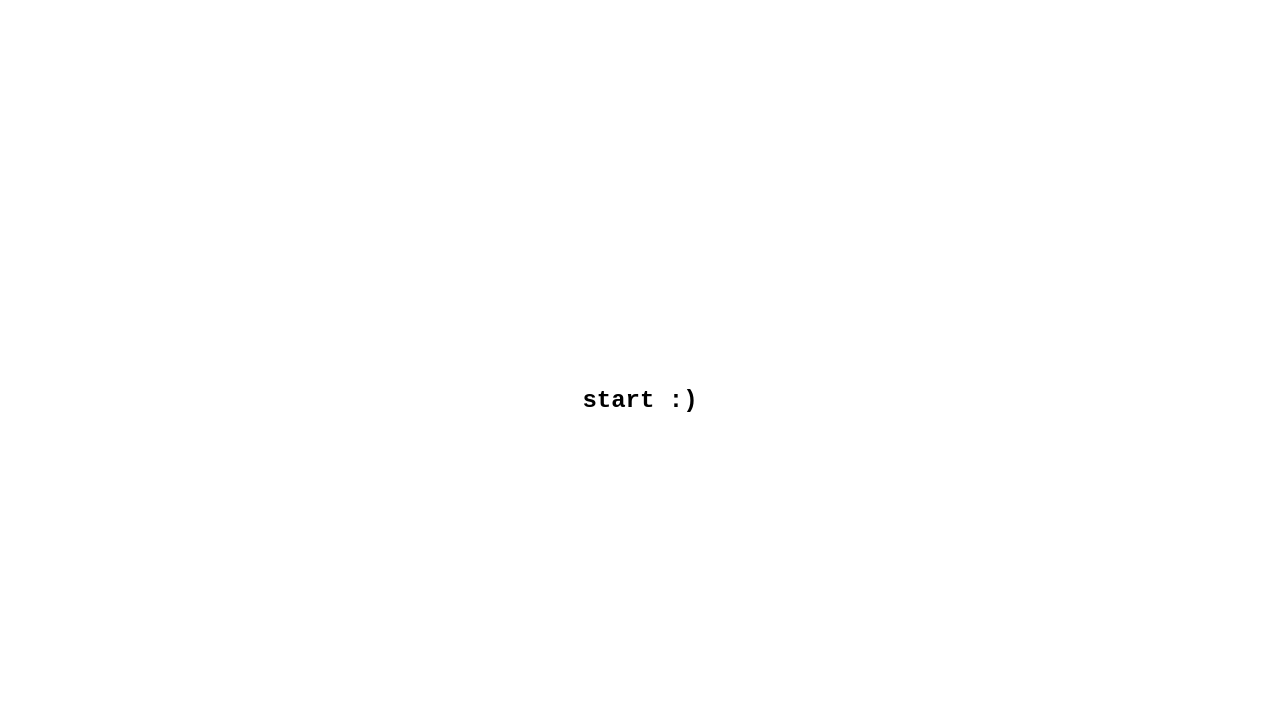
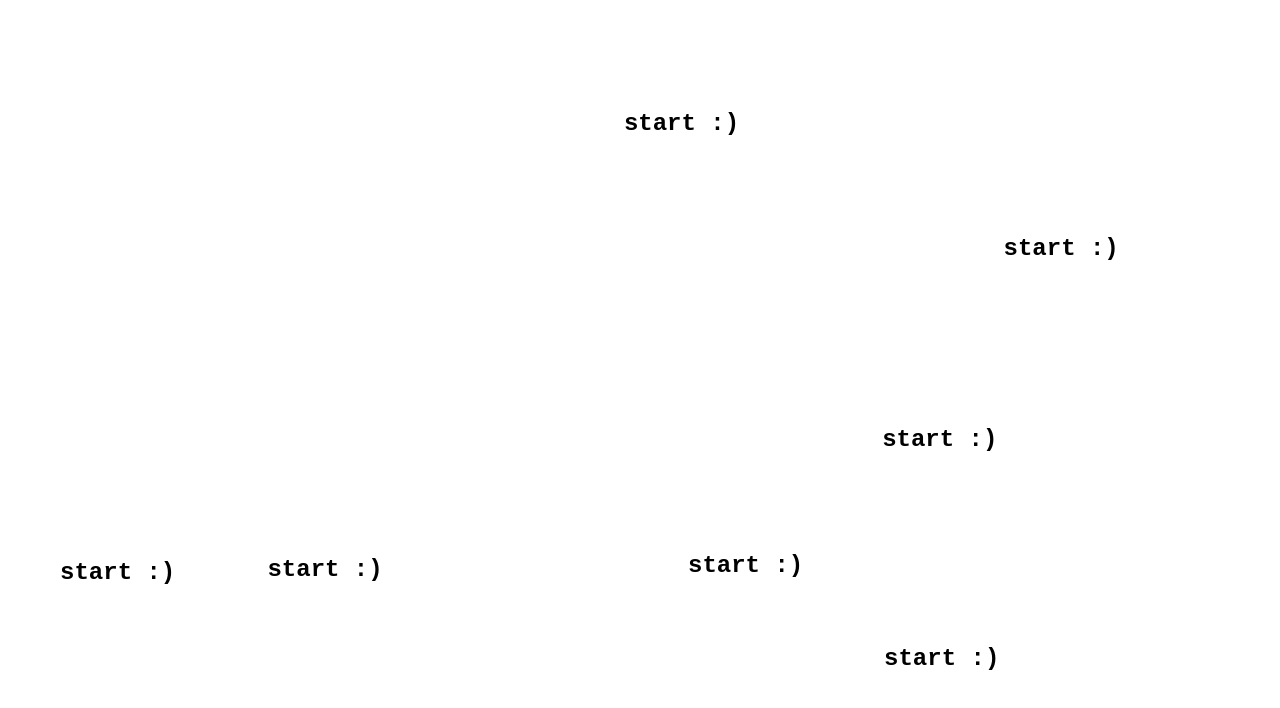
Before and after one commit to Dev-devadath/Tinkerhunt, a React (Vite) app: page /start in a window 1280 px wide. Shown: the top 708 px of the page. Built offline with nearby package versions, Linux system fonts and the light colour scheme.

Commit message:
Added link

```diff
--- a/src/pages/Start.jsx
+++ b/src/pages/Start.jsx
@@ -1,22 +1,111 @@
-import React from "react";
+import React, { useState, useEffect, useRef } from "react";
 import { useNavigate } from "react-router-dom";
 
 function Start() {
   const navigate = useNavigate();
+  const numButtons = 7;
+  const realButtonIndex = useRef(Math.floor(Math.random() * numButtons));
+
+  // Initialize buttons with random positions and velocities
+  const initializeButtons = () => {
+    const buttons = [];
+    for (let i = 0; i < numButtons; i++) {
+      buttons.push({
+        id: i,
+        x: Math.random() * (window.innerWidth - 150),
+        y: Math.random() * (window.innerHeight - 50),
+        vx: (Math.random() - 0.5) * 2,
+        vy: (Math.random() - 0.5) * 2,
+      });
+    }
+    return buttons;
+  };
+
+  const [buttons, setButtons] = useState(initializeButtons);
+  const animationFrameRef = useRef();
+
+  useEffect(() => {
+    const animate = () => {
+      setButtons((prevButtons) => {
+        const maxX = window.innerWidth - 150;
+        const maxY = window.innerHeight - 50;
+
+        return prevButtons.map((button) => {
+          let newX = button.x + button.vx;
+          let newY = button.y + button.vy;
+          let newVx = button.vx;
+          let newVy = button.vy;
+
+          // Bounce off edges
+          if (newX <= 0 || newX >= maxX) {
+            newVx *= -1;
+            newX = Math.max(0, Math.min(newX, maxX));
+          }
+          if (newY <= 0 || newY >= maxY) {
+            newVy *= -1;
+            newY = Math.max(0, Math.min(newY, maxY));
+          }
+
+          // Occasionally change direction slightly for more organic movement
+          if (Math.random() < 0.01) {
+            newVx += (Math.random() - 0.5) * 0.5;
+            newVy += (Math.random() - 0.5) * 0.5;
+
+            // Limit max speed
+            const maxSpeed = 2;
+            const speed = Math.sqrt(newVx ** 2 + newVy ** 2);
+            if (speed > maxSpeed) {
+              newVx = (newVx / speed) * maxSpeed;
+              newVy = (newVy / speed) * maxSpeed;
+            }
+          }
+
+          return {
+            ...button,
+            x: newX,
+            y: newY,
+            vx: newVx,
+            vy: newVy,
+          };
+        });
+      });
+
+      animationFrameRef.current = requestAnimationFrame(animate);
+    };
+
+    animationFrameRef.current = requestAnimationFrame(animate);
+
+    return () => {
+      if (animationFrameRef.current) {
+        cancelAnimationFrame(animationFrameRef.current);
+      }
+    };
+  }, []);
+
+  const handleClick = (buttonId) => {
+    if (buttonId === realButtonIndex.current) {
+      navigate("/t1nk");
+    }
+  };
 
   return (
     <div
       style={{
         backgroundColor: "white",
-        display: "flex",
-        justifyContent: "center",
-        alignItems: "center",
+        position: "relative",
+        width: "100%",
         height: "100vh",
+        overflow: "hidden",
       }}
     >
+      {buttons.map((button) => (
         <button
-        onClick={() => navigate("/t1nk")}
+          key={button.id}
+          onClick={() => handleClick(button.id)}
           style={{
+            position: "absolute",
+            left: `${button.x}px`,
+            top: `${button.y}px`,
             fontFamily: "Courier New",
             fontSize: "24px",
             fontWeight: "bold",
@@ -25,10 +114,12 @@ function Start() {
             border: "none",
             cursor: "pointer",
             padding: "10px 20px",
+            transition: "left 0.1s linear, top 0.1s linear",
           }}
         >
           start :)
         </button>
+      ))}
     </div>
   );
 }
```
Lines whose indentation alone changed are shown as unchanged.
